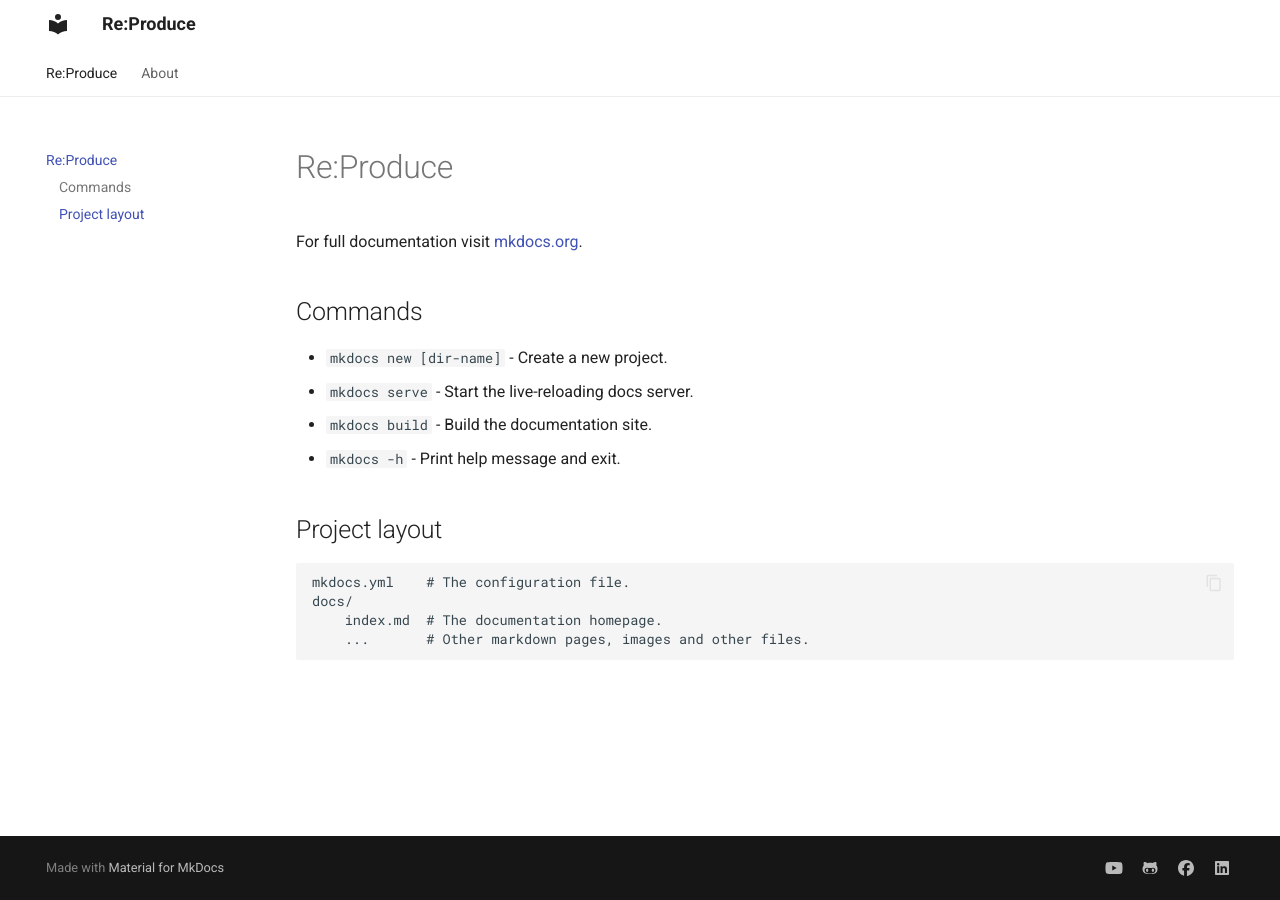
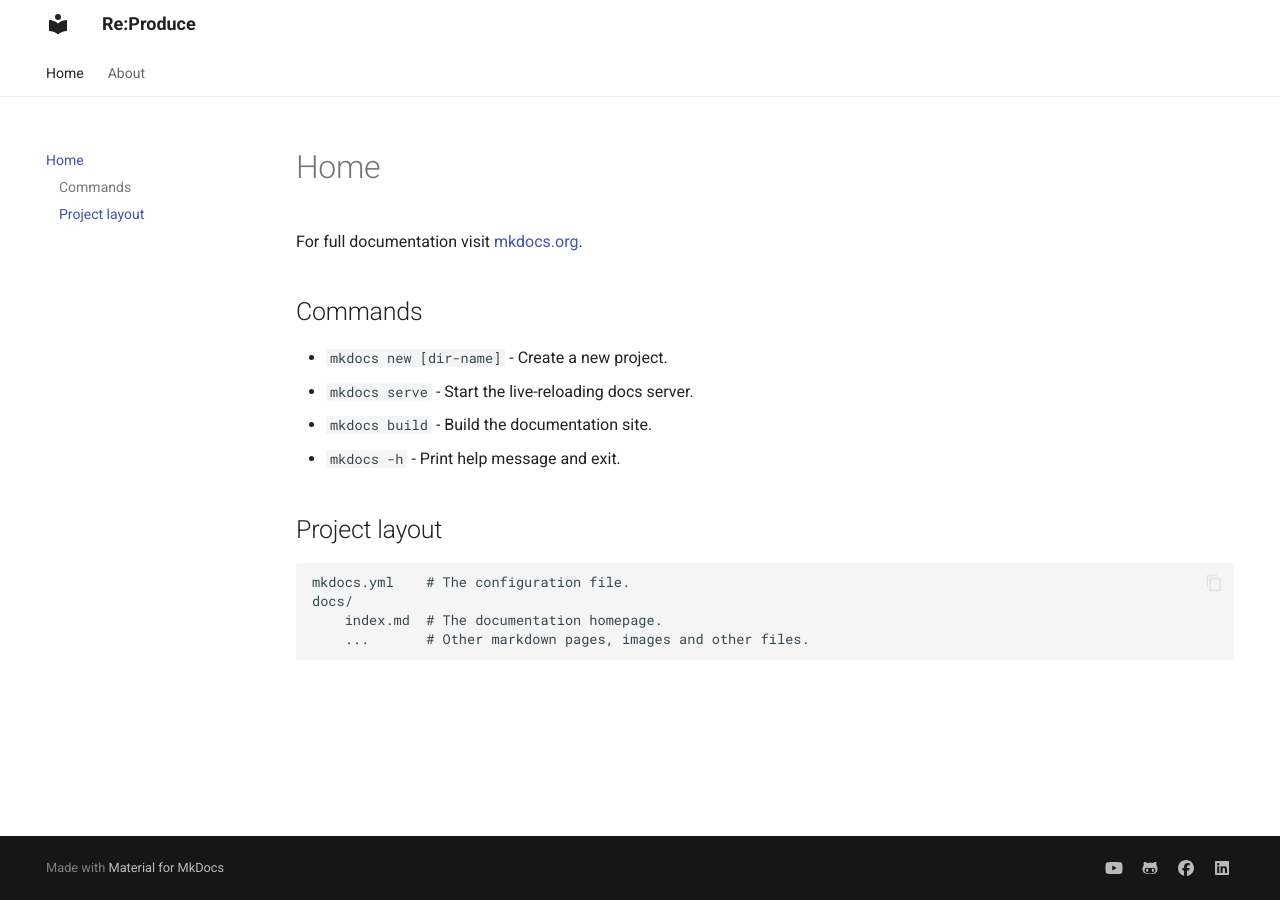
Before and after one commit to Re-produce/re-produce, an MkDocs documentation site: the page built from docs/index.md, in a window 1280 px wide. Built offline with MkDocs 1.6.1 and Material for MkDocs 9.7.7, drawn with Linux system fonts in a browser that asks for light colours.

Commit message:
Update index.md

```diff
--- a/docs/index.md
+++ b/docs/index.md
@@ -1,4 +1,4 @@
-# Re:Produce
+# Home
 
 For full documentation visit [mkdocs.org](https://www.mkdocs.org).
 
```
